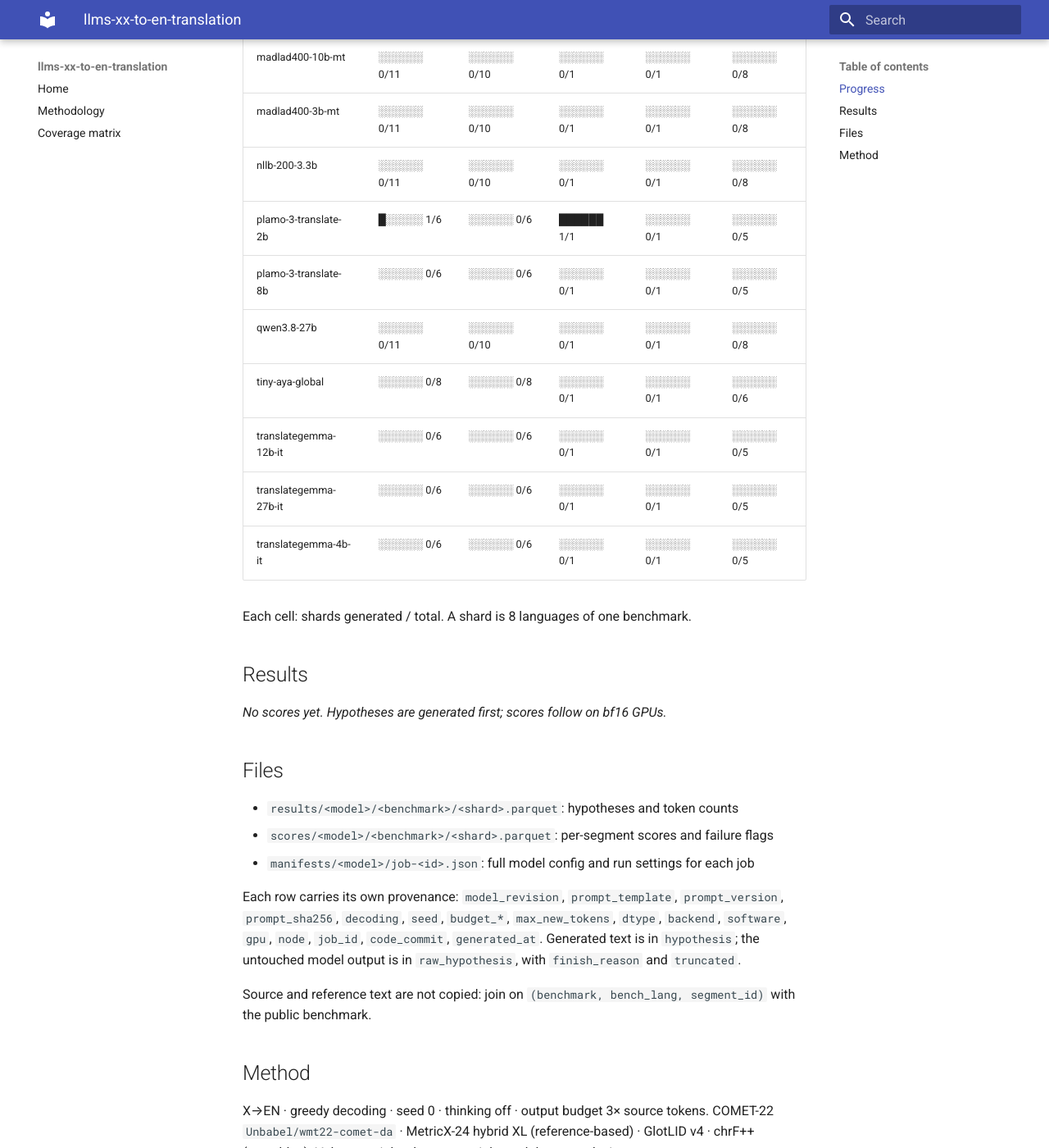
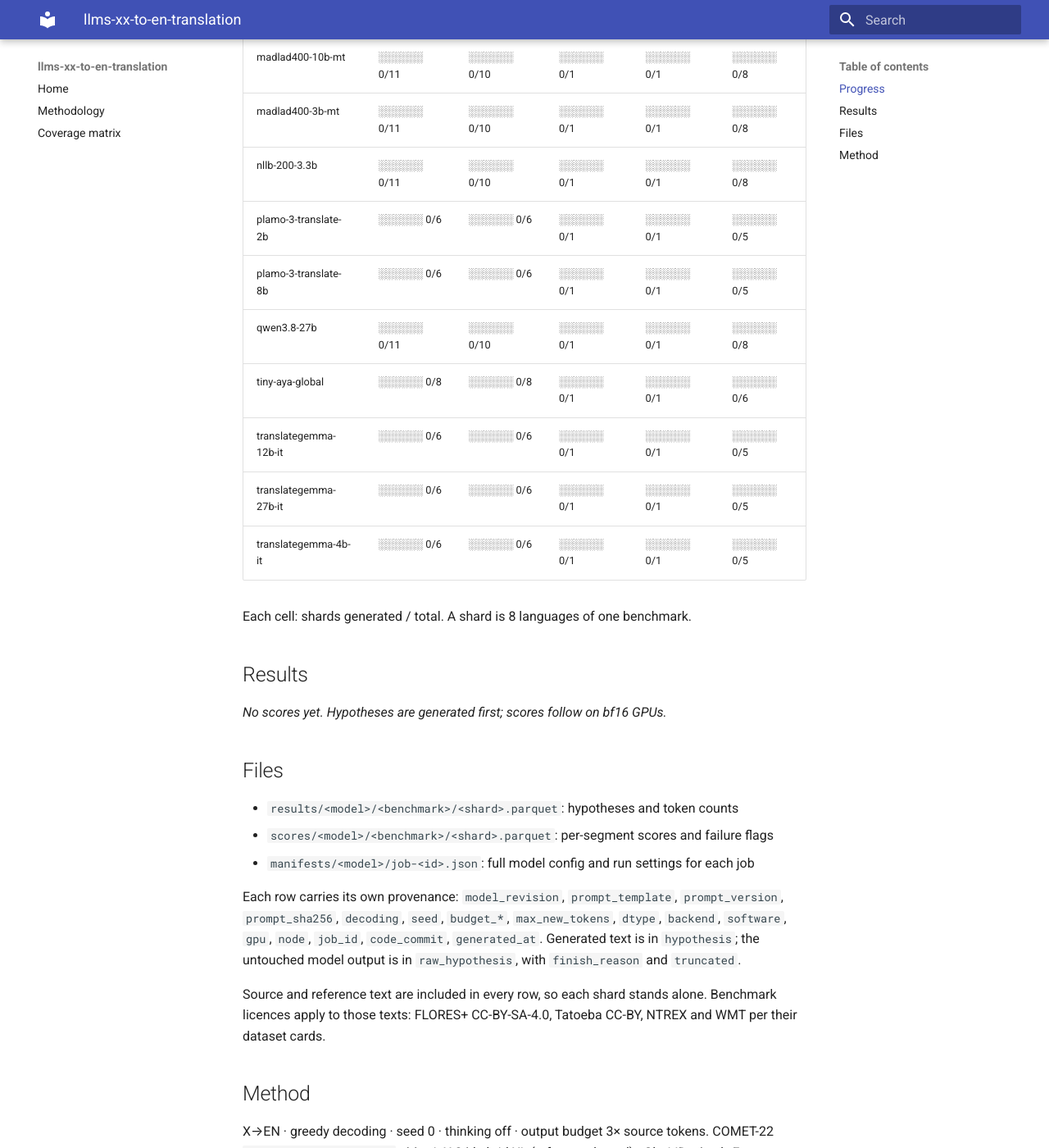
Before and after one commit to NoeFlandre/llms-xx-to-en-translation, an MkDocs documentation site: the page built from docs/dataset_card.md, in a window 1280 px wide and 1400 px high, scrolled down 761 px. Shown: the whole window at 82% size. Built offline with MkDocs 1.6.1 and Material for MkDocs 9.7.7, drawn with Linux system fonts in a browser that asks for light colours; some of the changed text lies outside the part shown.

```diff
--- a/docs/dataset_card.md
+++ b/docs/dataset_card.md
@@ -28,7 +28,7 @@ Open models translating GeoReSeT corpus languages into English.
 | madlad400-10b-mt | ░░░░░░ 0/11 | ░░░░░░ 0/10 | ░░░░░░ 0/1 | ░░░░░░ 0/1 | ░░░░░░ 0/8 |
 | madlad400-3b-mt | ░░░░░░ 0/11 | ░░░░░░ 0/10 | ░░░░░░ 0/1 | ░░░░░░ 0/1 | ░░░░░░ 0/8 |
 | nllb-200-3.3b | ░░░░░░ 0/11 | ░░░░░░ 0/10 | ░░░░░░ 0/1 | ░░░░░░ 0/1 | ░░░░░░ 0/8 |
-| plamo-3-translate-2b | █░░░░░ 1/6 | ░░░░░░ 0/6 | ██████ 1/1 | ░░░░░░ 0/1 | ░░░░░░ 0/5 |
+| plamo-3-translate-2b | ░░░░░░ 0/6 | ░░░░░░ 0/6 | ░░░░░░ 0/1 | ░░░░░░ 0/1 | ░░░░░░ 0/5 |
 | plamo-3-translate-8b | ░░░░░░ 0/6 | ░░░░░░ 0/6 | ░░░░░░ 0/1 | ░░░░░░ 0/1 | ░░░░░░ 0/5 |
 | qwen3.8-27b | ░░░░░░ 0/11 | ░░░░░░ 0/10 | ░░░░░░ 0/1 | ░░░░░░ 0/1 | ░░░░░░ 0/8 |
 | tiny-aya-global | ░░░░░░ 0/8 | ░░░░░░ 0/8 | ░░░░░░ 0/1 | ░░░░░░ 0/1 | ░░░░░░ 0/6 |
@@ -55,8 +55,9 @@ Each row carries its own provenance: `model_revision`, `prompt_template`, `promp
 `code_commit`, `generated_at`. Generated text is in `hypothesis`; the untouched model output is in
 `raw_hypothesis`, with `finish_reason` and `truncated`.
 
-Source and reference text are not copied: join on `(benchmark, bench_lang, segment_id)`
-with the public benchmark.
+Source and reference text are included in every row, so each shard stands alone.
+Benchmark licences apply to those texts: FLORES+ CC-BY-SA-4.0, Tatoeba CC-BY,
+NTREX and WMT per their dataset cards.
 
 ## Method
 
```
Also changed, not shown: other parts of docs/dataset_card.md (+1 -1 lines), 1 other file.
